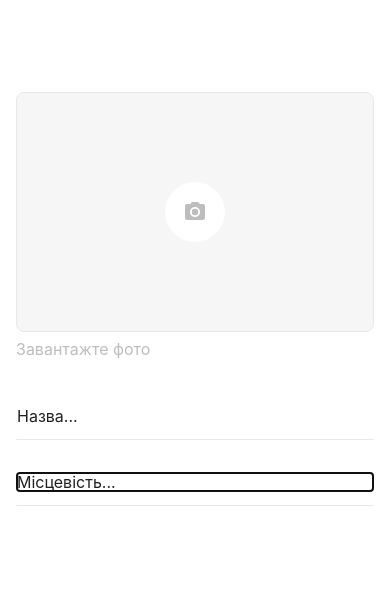
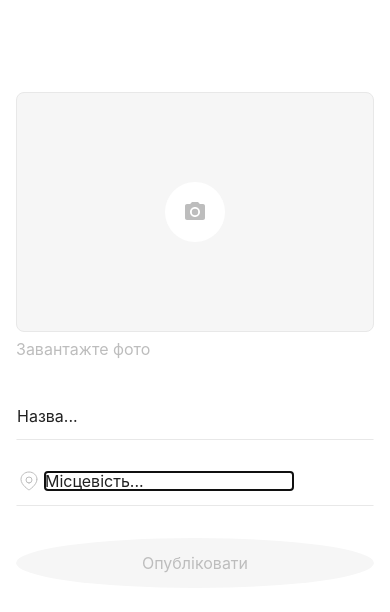
Before and after one commit to Andrii0207/ReactNative_hw-01, a React Native app: screen / in a window 390 px wide. Shown: the top 612 px of the page. Built offline with nearby package versions, Linux system fonts and the light colour scheme.

Commit message:
finish CreatePostsScreen

```diff
--- a/Screens/CreatePostsScreen.jsx
+++ b/Screens/CreatePostsScreen.jsx
@@ -2,6 +2,9 @@ import { StyleSheet, Text, View, SafeAreaView, Dimensions } from "react-native";
 import { baseText, colors } from "../styles/global";
 import CameraIcon from "../icons/CameraIcon";
 import Input from "../components/Input";
+import LocationIcon from "../icons/LocationIcon";
+import Button from "../components/Button";
+import DeleteIcon from "../icons/DeleteIcon";
 
 const { width: SCREEN_WIDTH } = Dimensions.get("screen");
 
@@ -16,7 +19,19 @@ const CreatePostsScreen = () => {
       <Text style={[baseText, styles.photoAriaTitle]}>Завантажте фото</Text>
       <View style={styles.inputWrapper}>
         <Input outerStyles={styles.input} placeholder="Назва..." />
-        <Input outerStyles={styles.input} placeholder="Місцевість..." />
+        <Input
+          outerStyles={[styles.input, styles.locationInput]}
+          placeholder="Місцевість..."
+          rightButton={<LocationIcon />}
+        />
+      </View>
+      <View style={styles.buttonWrapper}>
+        <Button buttonStyle={styles.buttonSubmit}>
+          <Text style={[baseText, styles.textButtonSubmit]}>Опубліковати</Text>
+        </Button>
+        <Button buttonStyle={styles.buttonDelete}>
+          <DeleteIcon />
+        </Button>
       </View>
     </View>
   );
@@ -57,6 +72,7 @@ const styles = StyleSheet.create({
   },
   inputWrapper: {
     gap: 16,
+    marginBottom: 32,
   },
   input: {
     paddingHorizontal: 0,
@@ -66,4 +82,31 @@ const styles = StyleSheet.create({
     borderBottomColor: colors.border_grey,
     backgroundColor: colors.white,
   },
+  locationInput: {
+    flexDirection: "row-reverse",
+    justifyContent: "flex-end",
+    alignItems: "center",
+    gap: 4,
+  },
+  buttonWrapper: {
+    alignItems: "center",
+  },
+  buttonSubmit: {
+    width: "100%",
+    backgroundColor: colors.light_grey,
+    marginBottom: 120,
+  },
+  textButtonSubmit: {
+    textAlign: "center",
+    color: colors.text_grey,
+  },
+  buttonDelete: {
+    flexDirection: "row",
+    justifyContent: "center",
+    width: 0,
+    paddingVertical: 8,
+    paddingHorizontal: 35,
+    backgroundColor: colors.light_grey,
+    marginBottom: 32,
+  },
 });
--- /dev/null
+++ b/icons/DeleteIcon.jsx
@@ -0,0 +1,23 @@
+import * as React from "react";
+import Svg, { Path } from "react-native-svg";
+const DeleteIcon = props => (
+  <Svg width={24} height={24} fill="none" {...props}>
+    <Path
+      stroke="#BDBDBD"
+      strokeLinecap="round"
+      strokeLinejoin="round"
+      d="M3 6h18"
+    />
+    <Path
+      fill="#BDBDBD"
+      d="M19.5 6a.5.5 0 0 0-1 0h1Zm-14 0a.5.5 0 0 0-1 0h1Zm2 0a.5.5 0 0 0 1 0h-1Zm8 0a.5.5 0 0 0 1 0h-1Zm3 0v14h1V6h-1Zm0 14a1.5 1.5 0 0 1-1.5 1.5v1a2.5 2.5 0 0 0 2.5-2.5h-1ZM17 21.5H7v1h10v-1Zm-10 0A1.5 1.5 0 0 1 5.5 20h-1A2.5 2.5 0 0 0 7 22.5v-1ZM5.5 20V6h-1v14h1Zm3-14V4h-1v2h1Zm0-2A1.5 1.5 0 0 1 10 2.5v-1A2.5 2.5 0 0 0 7.5 4h1ZM10 2.5h4v-1h-4v1Zm4 0A1.5 1.5 0 0 1 15.5 4h1A2.5 2.5 0 0 0 14 1.5v1ZM15.5 4v2h1V4h-1Z"
+    />
+    <Path
+      stroke="#BDBDBD"
+      strokeLinecap="round"
+      strokeLinejoin="round"
+      d="M10 11v6M14 11v6"
+    />
+  </Svg>
+);
+export default DeleteIcon;
--- /dev/null
+++ b/icons/LocationIcon.jsx
@@ -0,0 +1,22 @@
+import * as React from "react";
+import Svg, { Path } from "react-native-svg";
+
+const LocationIcon = props => (
+  <Svg width={24} height={24} fill="none" {...props}>
+    <Path
+      stroke="#BDBDBD"
+      strokeLinecap="round"
+      strokeLinejoin="round"
+      d="M20 10.364C20 16.09 12 21 12 21s-8-4.91-8-10.636C4 6.297 7.582 3 12 3s8 3.297 8 7.364v0Z"
+      clipRule="evenodd"
+    />
+    <Path
+      stroke="#BDBDBD"
+      strokeLinecap="round"
+      strokeLinejoin="round"
+      d="M12 14a3 3 0 1 0 0-6 3 3 0 0 0 0 6Z"
+      clipRule="evenodd"
+    />
+  </Svg>
+);
+export default LocationIcon;
```
